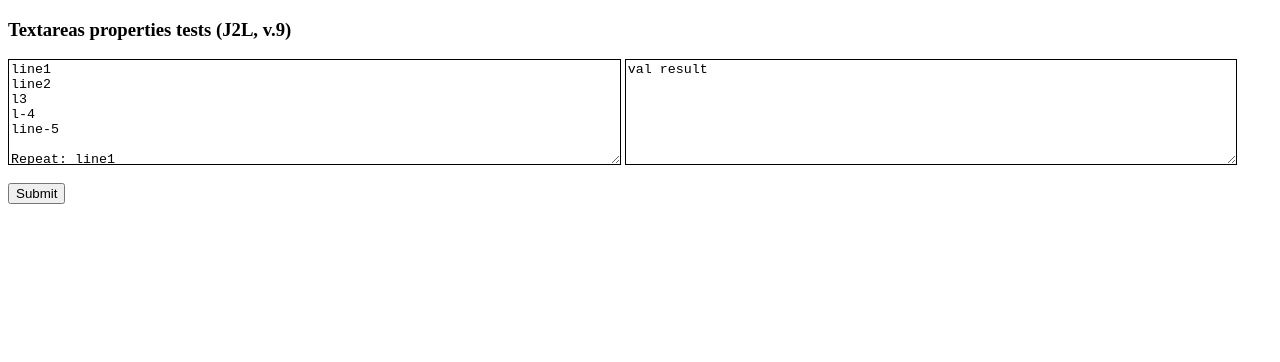
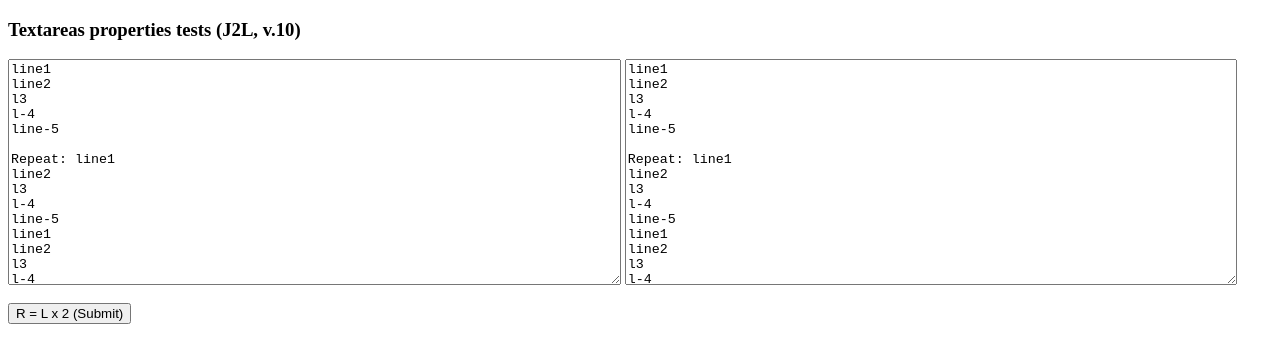
Before and after one commit to MaixEqu/react-ts-snips, a React (Create React App) app: page / in a window 1280 px wide. Shown: the top 362 px of the page. Built offline with nearby package versions, Linux system fonts and the light colour scheme.

Commit message:
Textareas properties tests (J2L, v.10), twin scroll done

```diff
--- a/src/App.tsx
+++ b/src/App.tsx
@@ -17,16 +17,20 @@ interface IState {
 export class Main extends React.Component {
   textInput_from = React.createRef<HTMLTextAreaElement>();
   textInput_res = React.createRef<HTMLTextAreaElement>();
+  taText = `line1\nline2\nl3\nl-4\nline-5\n\nRepeat: line1\nline2\nl3\nl-4\nline-5\n`;
+  // taText = taText + taText + taText
+
   state: IState;
   constructor(props: IProps) {
     super(props)
+    const sFill = this.taText.repeat(4)
     this.state = {
-      text_from: 'val source',
-      text_res: 'val result',
+      text_from: sFill,
+      text_res: sFill,
       cols_from: 44,
       cols_res: 44,
       rows: 7,
-      height: 100
+      height: 220
     }
   }
 
@@ -39,8 +43,8 @@ export class Main extends React.Component {
       // console.log(this.textInput_r.current.scrollTop)
       const sText_from = this.textInput_from.current ? this.textInput_from.current.value : ""
       this.setState({text_res: sText_from + sText_from})
-      this.textInput_res.current.cols = 48
-      this.textInput_res.current.scrollTop += 40
+      // this.textInput_res.current.cols = 48
+      // this.textInput_res.current.scrollTop += 40
     } else {
       console.log('Now no "this.textInput_r.current"')
     }
@@ -53,27 +57,43 @@ export class Main extends React.Component {
       console.log('Now no "this.textInput_r.current"')
     }
   }
+  handleOnScroll_from = () => {
+    if (this.textInput_from.current) {
+      console.log(this.textInput_from.current.scrollTop)
+      if (this.textInput_res.current) {
+        this.textInput_res.current.scrollTop = this.textInput_from.current.scrollTop
+      }
+    }
+  }
+  handleOnScroll_res = () => {
+    if (this.textInput_res.current) {
+      console.log(this.textInput_res.current.scrollTop)
+      if (this.textInput_from.current) {
+        this.textInput_from.current.scrollTop = this.textInput_res.current.scrollTop
+      }
+    }
+  }
 
   render() {
-    const taText = `line1\nline2\nl3\nl-4\nline-5\n\nRepeat: line1\nline2\nl3\nl-4\nline-5\n`
     const taStyle = {
       height: this.state.height+'px',
-      width: '48%',
-      border: "1px solid",
       verticalAlign: "top",
     };
     return (
       <div>
-        <h3>Textareas properties tests (J2L, v.9)<br /></h3>
+        <h3>Textareas properties tests (J2L, v.10)<br /></h3>
         <form onSubmit={this.handleSubmit}>
         <textarea
+            className="halfsize"
             style={taStyle}
             id="ta-from"
             ref={this.textInput_from}
-            defaultValue={taText}
+            defaultValue={this.state.text_from}
+            onScroll={this.handleOnScroll_from}
           />
           {' '}
           <textarea
+            className="halfsize"
             style={taStyle}
             id="ta-to"
             value={this.state.text_res}
@@ -83,7 +103,7 @@ export class Main extends React.Component {
           />
           <br />
           <br />
-          <button>Submit</button>
+          <button>R = L x 2 (Submit)</button>
         </form>
       </div>
     );
--- /dev/null
+++ b/src/index.css
@@ -0,0 +1,4 @@
+textarea.halfsize {
+  width: 48%;
+  resize: vertical; max-height: 800px; min-height: 100px;
+}
--- a/src/index.tsx
+++ b/src/index.tsx
@@ -1,5 +1,6 @@
 import React from 'react';
 import ReactDOM from 'react-dom';
 import * as App from './App';
+import './index.css';
 
 ReactDOM.render(<App.Main />, document.getElementById('root'));
```
